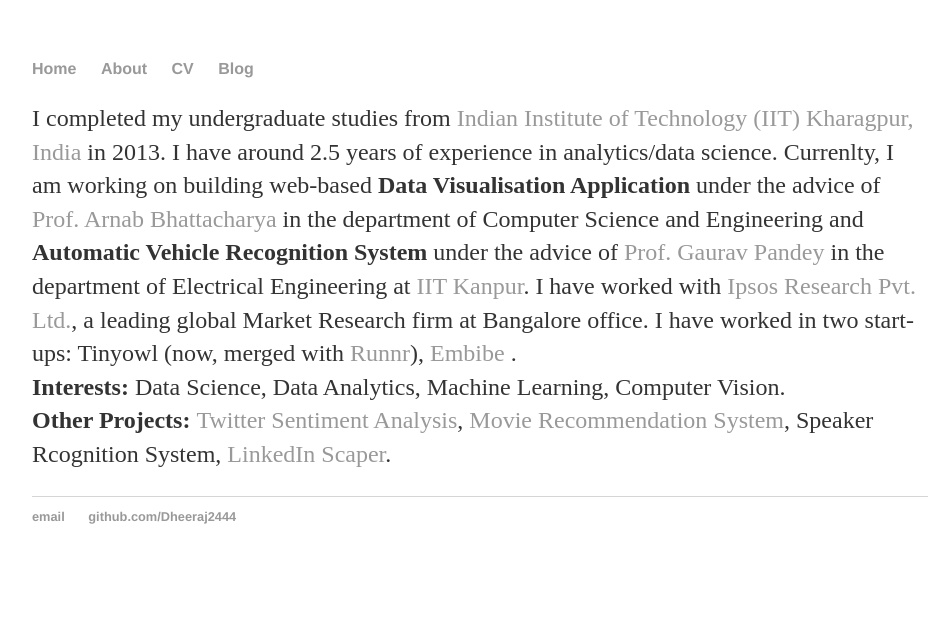
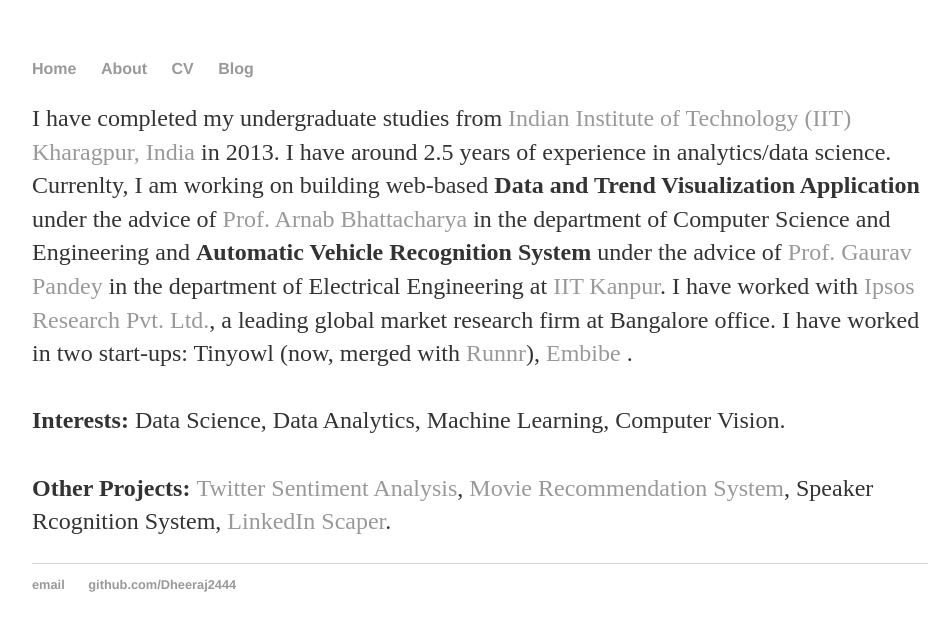
Before and after one commit to Dheeraj2444/Dheeraj2444.github.io, a Jekyll site: the page built from about/index.html, in a window 1280 px wide. Shown: the top 631 px of the page, without its empty margins (160-1111 px from the left). Built offline with Jekyll 4.4.1, drawn with Linux system fonts in a browser that asks for light colours.

Commit message:
Update index.html

```diff
--- a/about/index.html
+++ b/about/index.html
@@ -2,15 +2,15 @@
 layout: default
 title: Dheeraj Singh
 ---
-    <p> I completed my undergraduate studies from <a href="http://www.iitkgp.ac.in/"> Indian Institute of Technology (IIT) Kharagpur, India</a> in 2013.
+    <p> I have completed my undergraduate studies from <a href="http://www.iitkgp.ac.in/"> Indian Institute of Technology (IIT) Kharagpur, India</a> in 2013.
         I have around 2.5 years of experience in analytics/data science. Currenlty, I am working on building web-based
-        <strong>Data Visualisation Application</strong> under the advice of <a href="http://www.cse.iitk.ac.in/users/arnabb/">Prof. Arnab Bhattacharya</a> in the department of Computer Science and Engineering
+        <strong>Data and Trend Visualization Application</strong> under the advice of <a href="http://www.cse.iitk.ac.in/users/arnabb/">Prof. Arnab Bhattacharya</a> in the department of Computer Science and Engineering
         and <strong>Automatic Vehicle Recognition System</strong> under the advice of <a href="http://home.iitk.ac.in/~gpandey/">Prof. Gaurav Pandey</a> in the department of Electrical Engineering at <a href="http://iitk.ac.in/">IIT Kanpur</a>.
-        I have worked with <a href="http://ipsos.com/"> Ipsos Research Pvt. Ltd.</a>, a leading global Market Research firm at Bangalore office.
+        I have worked with <a href="http://ipsos.com/"> Ipsos Research Pvt. Ltd.</a>, a leading global market research firm at Bangalore office.
         I have worked in two start-ups: Tinyowl (now, merged with <a href="https://runnr.in/">Runnr</a>), <a href="https://www.embibe.com/"> Embibe </a>.
-        <br>
+        <br><br>
         <strong>Interests: </strong> Data Science, Data Analytics, Machine Learning, Computer Vision.
-        <br>
+        <br><br>
         <strong>Other Projects: </strong><a href="https://github.com/Dheeraj2444/Twitter-API-SentimentAnalysis-WordCloud-WordsFrequecy"> Twitter Sentiment Analysis</a>,
                                 <a href="https://github.com/Dheeraj2444/Movie-Recommendation-System"> Movie Recommendation System</a>,
                                 Speaker Rcognition System, <a href="https://github.com/Dheeraj2444/Linkedin-Web-Crawler"> LinkedIn Scaper</a>.
```
